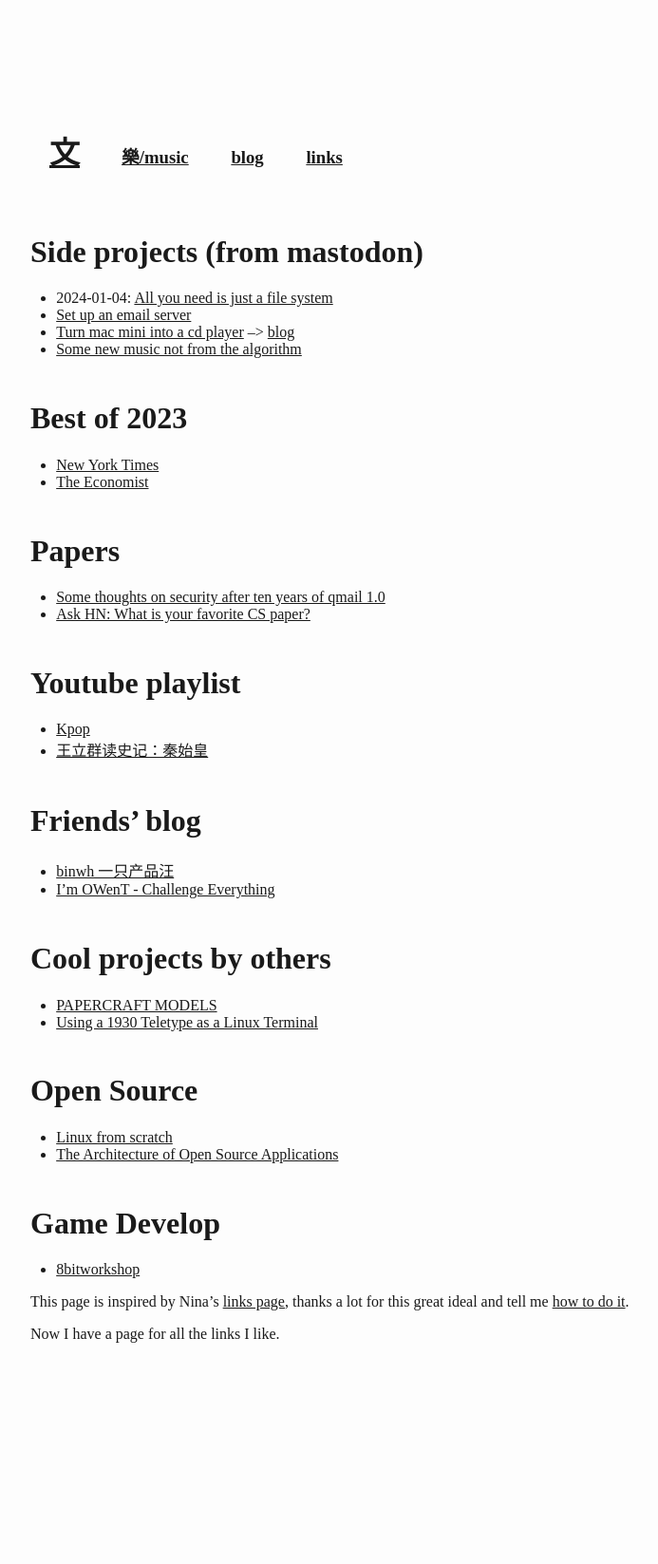
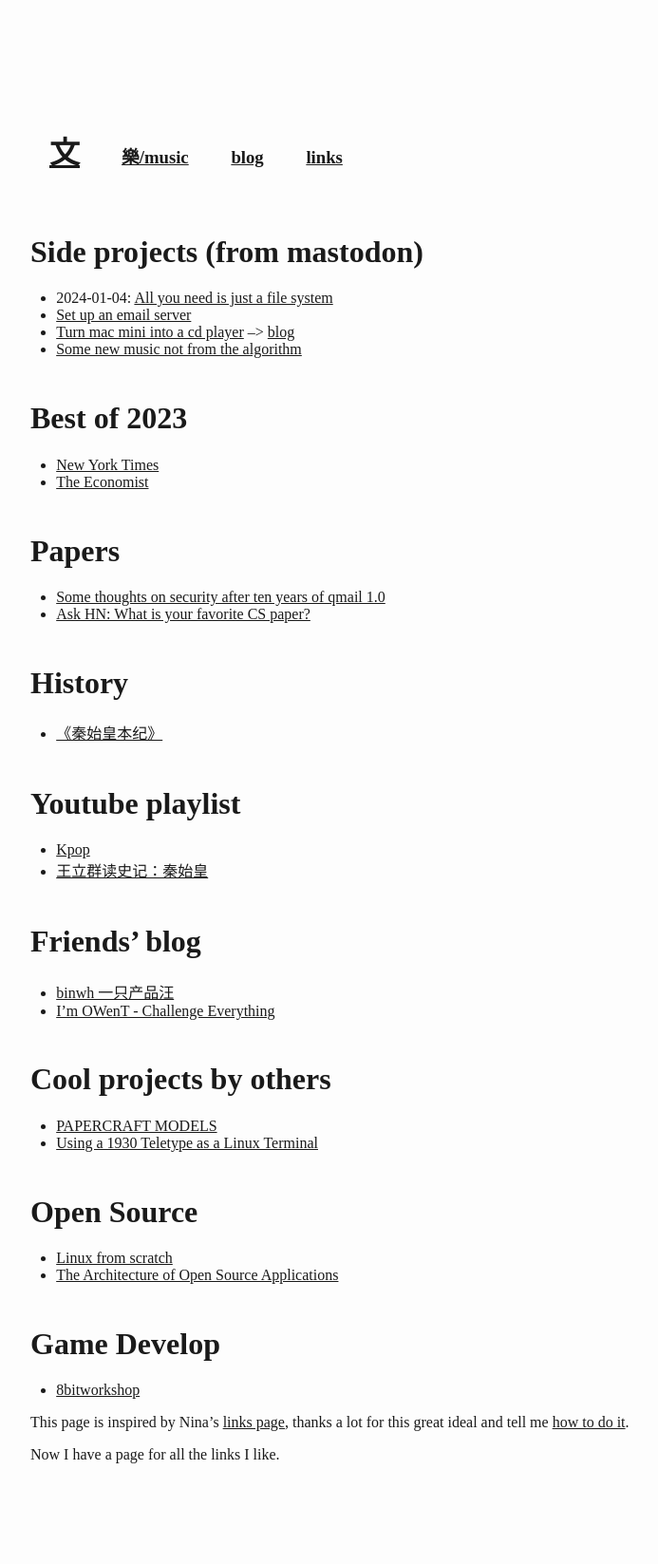
Before and after one commit to wangw469/wangw469.github.io, a Jekyll site: the page built from links.md, in a window 1280 px wide. Shown: the whole page at 95% size, without its empty margins (58-751 px from the left). Built offline with Jekyll 4.4.1, drawn with Linux system fonts in a browser that asks for light colours; our own code applies the rules of GitHub Pages for plain Markdown files; before the commit the page ends 1520 px from its top, so only the background shows below that.

Commit message:
add 《秦始皇本纪》

```diff
--- a/links.md
+++ b/links.md
@@ -19,6 +19,10 @@ date: 2024-01-02
 
 * [Some thoughts on security after ten years of qmail 1.0](https://cr.yp.to/qmail/qmailsec-20071101.pdf)
 * [Ask HN: What is your favorite CS paper?](https://news.ycombinator.com/item?id=15089476)
+
+# History
+
+* [《秦始皇本纪》](https://ctext.org/shiji/qin-shi-huang-ben-ji/zhs)
 
 # Youtube playlist
 
```
